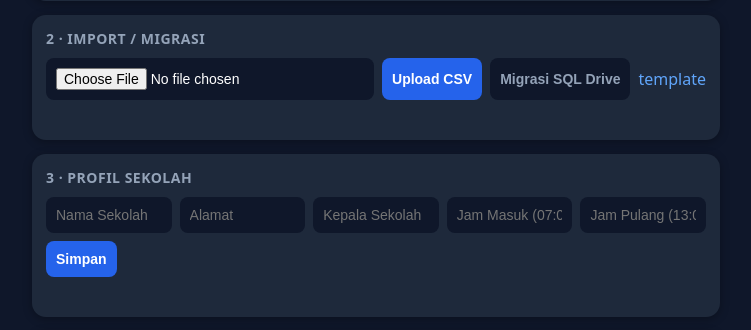
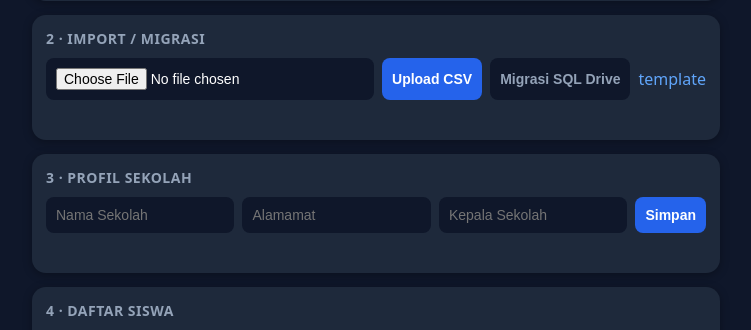
Before and after one commit to yudisimoet-ctrl/absensi-kartu-pelajar, a Flask app: page /admin in a window 1280 px wide. Shown: the part 225-555 px from the top of the page, without its empty margins (264-1015 px from the left). Run offline with Flask 3, Linux system fonts and the light colour scheme; data comes from the database, SQL or seed files in the repository; data that the repository does not hold is empty.

Commit message:
hapus jam masuk/pulang dari profil sekolah (schema, route, admin UI)

```diff
--- a/app.py
+++ b/app.py
@@ -59,8 +59,6 @@
             nama_sekolah TEXT,
             alamat TEXT,
             kepala_sekolah TEXT,
-            jam_masuk TEXT,
-            jam_pulang TEXT,
             logo TEXT
         );
         CREATE TABLE IF NOT EXISTS siswa (
@@ -108,15 +106,14 @@
     db = get_db()
     if request.method == "POST":
         d = request.get_json(force=True, silent=True) or {}
-        cols = ["nama_sekolah", "alamat", "kepala_sekolah", "jam_masuk", "jam_pulang", "logo"]
+        cols = ["nama_sekolah", "alamat", "kepala_sekolah", "logo"]
         sets = {c: d.get(c) for c in cols}
         db.execute(
-            """INSERT INTO profil_sekolah (id, nama_sekolah, alamat, kepala_sekolah, jam_masuk, jam_pulang, logo)
-               VALUES (1,?,?,?,?,?,?)
+            """INSERT INTO profil_sekolah (id, nama_sekolah, alamat, kepala_sekolah, logo)
+               VALUES (1,?,?,?,?)
                ON CONFLICT(id) DO UPDATE SET
                  nama_sekolah=excluded.nama_sekolah, alamat=excluded.alamat,
-                 kepala_sekolah=excluded.kepala_sekolah, jam_masuk=excluded.jam_masuk,
-                 jam_pulang=excluded.jam_pulang, logo=excluded.logo""",
+                 kepala_sekolah=excluded.kepala_sekolah, logo=excluded.logo""",
             tuple(sets.values()),
         )
         db.commit()
@@ -257,13 +254,12 @@
         vals = ast.literal_eval("(" + m.group(1) + ")")
         # kolom: id,nama_sekolah,alamat,kepala_sekolah,nip_kepala,logo,background,key_wa,jam_masuk,jam_pulang
         db.execute(
-            """INSERT INTO profil_sekolah (id, nama_sekolah, alamat, kepala_sekolah, jam_masuk, jam_pulang, logo)
-               VALUES (1,?,?,?,?,?,?)
+            """INSERT INTO profil_sekolah (id, nama_sekolah, alamat, kepala_sekolah, logo)
+               VALUES (1,?,?,?,?)
                ON CONFLICT(id) DO UPDATE SET
                  nama_sekolah=excluded.nama_sekolah, alamat=excluded.alamat,
-                 kepala_sekolah=excluded.kepala_sekolah, jam_masuk=excluded.jam_masuk,
-                 jam_pulang=excluded.jam_pulang, logo=excluded.logo""",
-            (vals[1], vals[2], vals[3], vals[8], vals[9], vals[5]),
+                 kepala_sekolah=excluded.kepala_sekolah, logo=excluded.logo""",
+            (vals[1], vals[2], vals[3], vals[5]),
         )
         added_profil = True
 
--- a/templates/admin.html
+++ b/templates/admin.html
@@ -64,10 +64,8 @@
   <h3>3 · Profil Sekolah</h3>
   <div class="form">
     <input id="p_nama" placeholder="Nama Sekolah">
-    <input id="p_alamat" placeholder="Alamat">
+    <input id="p_alamat" placeholder="Alamamat">
     <input id="p_kepsek" placeholder="Kepala Sekolah">
-    <input id="p_masuk" placeholder="Jam Masuk (07:00)">
-    <input id="p_pulang" placeholder="Jam Pulang (13:00)">
     <button onclick="saveProfil()">Simpan</button>
   </div>
   <div id="m2" class="msg"></div>
@@ -109,11 +107,10 @@
   try{
     const p=await(await fetch('/api/profil')).json();
     p_nama.value=p.nama_sekolah||'';p_alamat.value=p.alamat||'';p_kepsek.value=p.kepala_sekolah||'';
-    p_masuk.value=p.jam_masuk||'';p_pulang.value=p.jam_pulang||'';
   }catch(e){}
 }
 async function saveProfil(){
-  const d={nama_sekolah:p_nama.value,alamat:p_alamat.value,kepala_sekolah:p_kepsek.value,jam_masuk:p_masuk.value,jam_pulang:p_pulang.value};
+  const d={nama_sekolah:p_nama.value,alamat:p_alamat.value,kepala_sekolah:p_kepsek.value};
   const r=await fetch('/api/profil',{method:'POST',headers:{'Content-Type':'application/json'},body:JSON.stringify(d)});
   setMsg('m2',(await r.json()).ok?'Tersimpan':'Gagal',false);
 }
```
